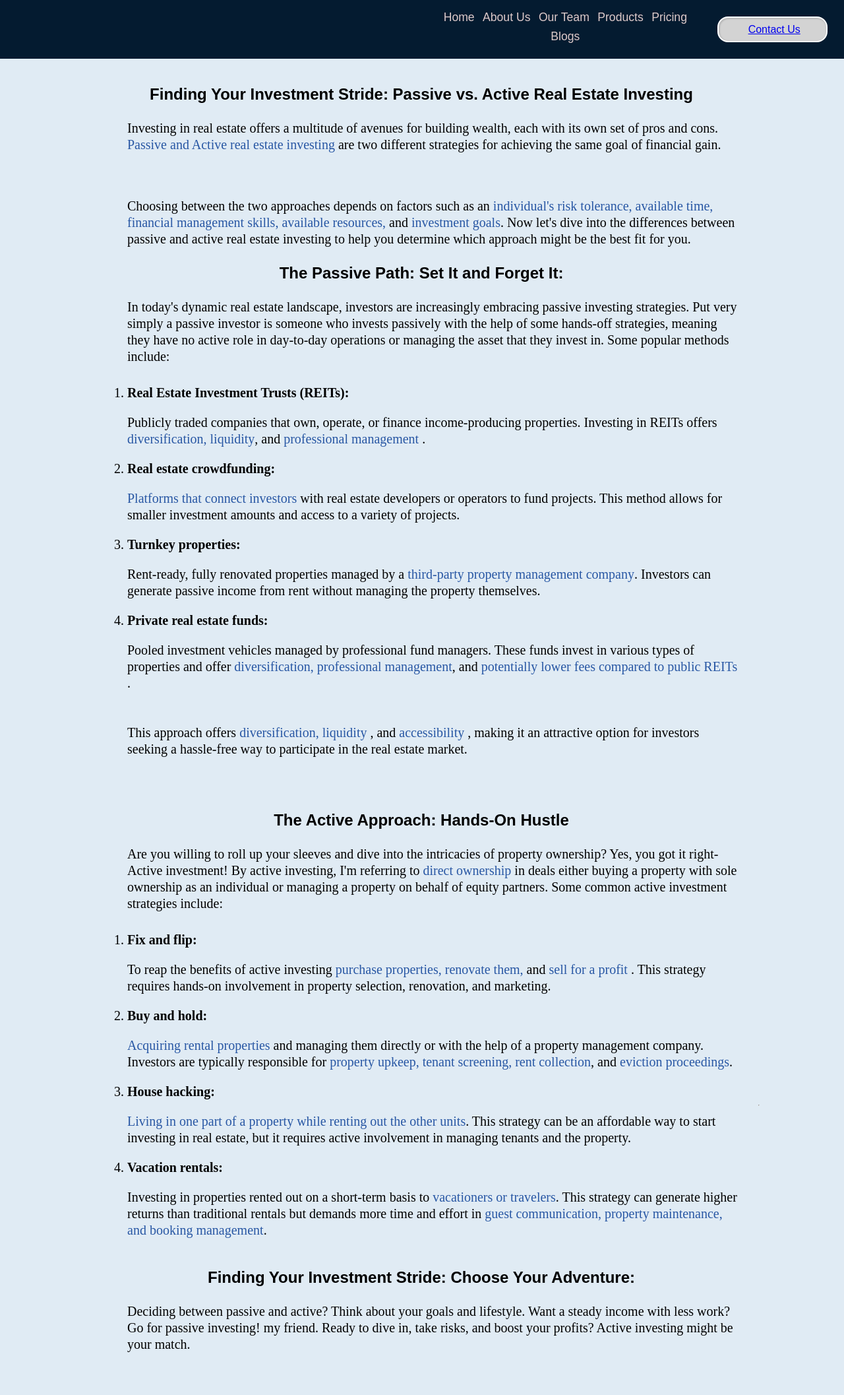
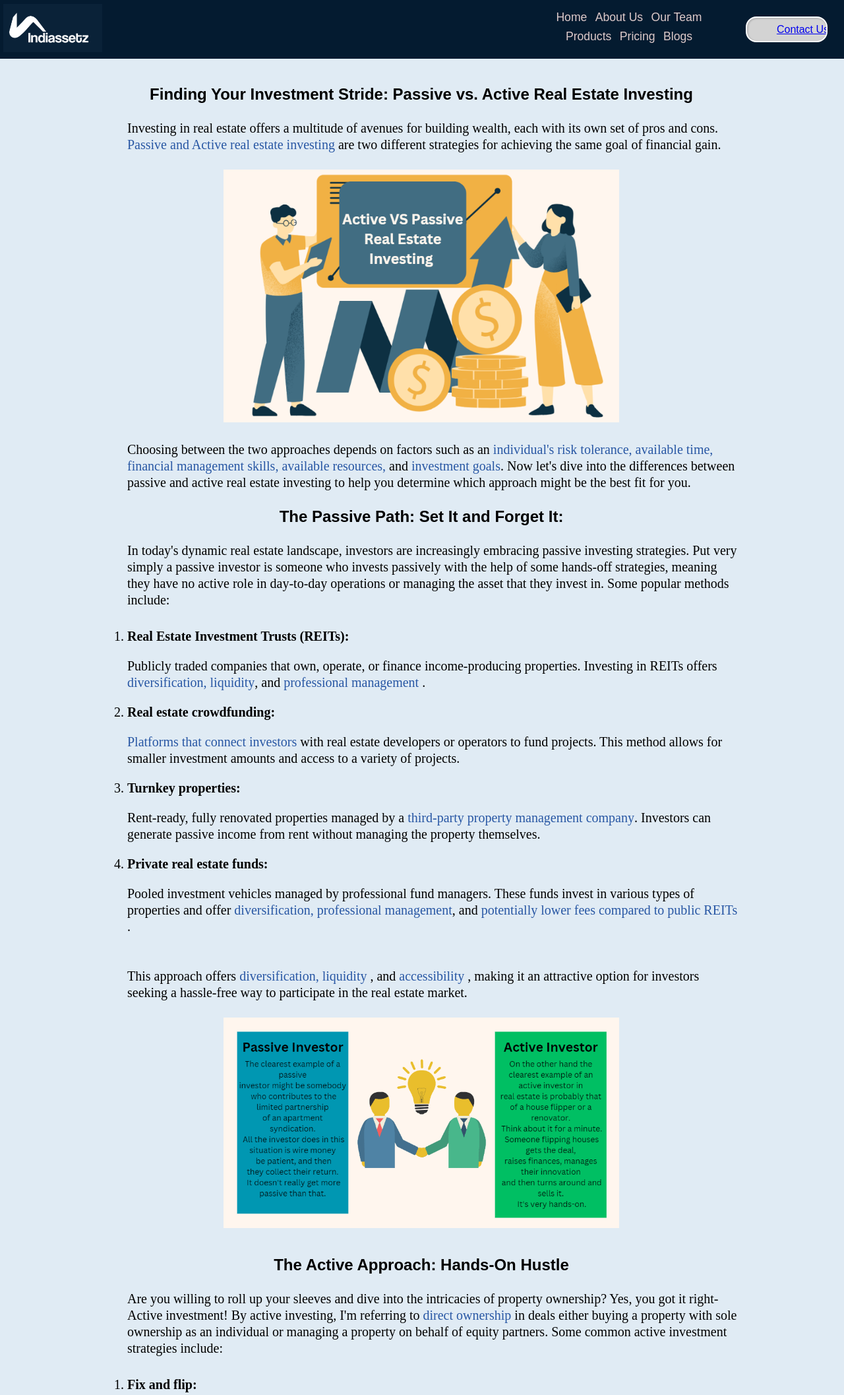
Before and after one commit to AnuradhaDixit/Indiassetz, a plain HTML site: page index.html in a window 1280 px wide. Shown: the top 2114 px of the page at 66% size. Drawn offline with Linux system fonts and the light colour scheme; the site is published under a folder, as on GitHub Pages, so addresses that start at the root find nothing.

Commit message:
Update index.html

```diff
--- a/index.html
+++ b/index.html
@@ -14,7 +14,7 @@
             <div class="nav-left">
                 <div class="logo">
                 <a href="https://indiassetz.com/blogs">
-                    <span><img src="/IndiassetzLogo.png" width="150px" alt=""></span>
+                    <span><img src="./IndiassetzLogo.png" width="150px" alt=""></span>
                 </a>
                 </div>
             <ul class="no-list-style horizontal-list text-center nav-menu ">
@@ -64,7 +64,7 @@
                 the same goal of financial gain. </p>
 
             <div >
-                <img src="/activeVSpassive.png" width="600px" alt="">
+                <img src="./activeVSpassive.png" width="600px" alt="">
             </div>
 
             <p class="para-text text-left">
@@ -119,7 +119,7 @@
             </div>
 
         <div >
-            <img src="/APInvestor.png" width="600px" alt="">
+            <img src="./APInvestor.png" width="600px" alt="">
         </div>
             <br>
             <div id="about-activeInvesting">
@@ -175,7 +175,7 @@
                         </p>
                         <br>
                         <div >
-                            <img src="/diffAvsP.png" width="600px" alt="">
+                            <img src="./diffAvsP.png" width="600px" alt="">
                         </div>
                     <br>
 
```
